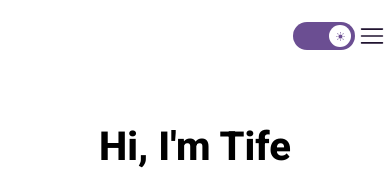
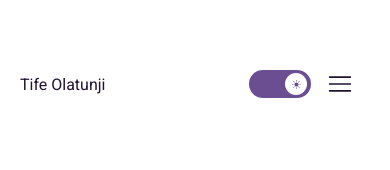
Before and after one commit to Qayyax/portfolio, a React (Vite) app: page / in a window 390 px wide. Shown: the top 170 px of the page. Built offline with nearby package versions, Linux system fonts and the light colour scheme.

Commit message:
header for mobile

```diff
--- a/src/App.jsx
+++ b/src/App.jsx
@@ -1,6 +1,5 @@
 import DarkModeProvider from "./components/DarkModeProvider"
-import DarkModeToggle from "./components/DarkModeToggle"
-import Hamburger from "./components/Hamburger"
+import Header from "./components/Header"
 import Home from "./components/home/Home"
 import Project from "./components/projects/Project"
 import projectData from "./data/projects.json"
@@ -10,10 +9,7 @@ function App() {
   return (
     <>
       <DarkModeProvider>
-        <div className="w-full bg-red pt-4 flex items-center justify-end">
-          <DarkModeToggle />
-          <Hamburger />
-        </div>
+        <Header />
         <Home data={projectData} />
         <Project data={projectData} />
       </DarkModeProvider>
--- a/src/components/Hamburger.jsx
+++ b/src/components/Hamburger.jsx
@@ -32,8 +32,8 @@ export default function Hamburger() {
       </button>
       {isOpen && (
         <>
-          <div className="absolute w-[250px] top-0 h-screen backdrop-blur-sm z-30"></div>
-          <div className="absolute w-[250px] top-0 h-screen bg-[#6B4E92] opacity-90 text-white z-40 p-6">
+          <div className="fixed w-[250px] top-0 right-0 h-[100%] backdrop-blur-sm z-30"></div>
+          <div className="fixed w-[250px] top-0 right-0 h-[100%] bg-[#6B4E92] opacity-90 text-white z-40 p-6">
             <nav className="flex flex-col pt-[164px] pl-[39px] text-[1.5em]">
               <ul className="flex flex-col gap-y-10">
                 <li>
--- a/src/components/Header.jsx
+++ b/src/components/Header.jsx
@@ -1,3 +1,26 @@
+import DarkModeToggle from "./DarkModeToggle";
+import Hamburger from "./Hamburger";
+import { DarkModeContext } from "./DarkModeProvider";
+import { useContext } from "react";
+
 export default function Header() {
-
+  const { isDarkMode } = useContext(DarkModeContext)
+  const bgColor = isDarkMode ? "#201330" : "white"
+  const textColor = isDarkMode ? "white" : "#201330"
+  return (
+    <header
+      style={{ background: bgColor }}
+      className="flex items-baseline justify-between pt-16 pl-5 pr-8"
+    >
+      <p
+        style={{ color: textColor }}
+      >Tife Olatunji</p>
+      <div
+        className="flex items-center gap-x-3"
+      >
+        <DarkModeToggle />
+        <div><Hamburger /></div>
+      </div>
+    </header>
+  )
 }
```
